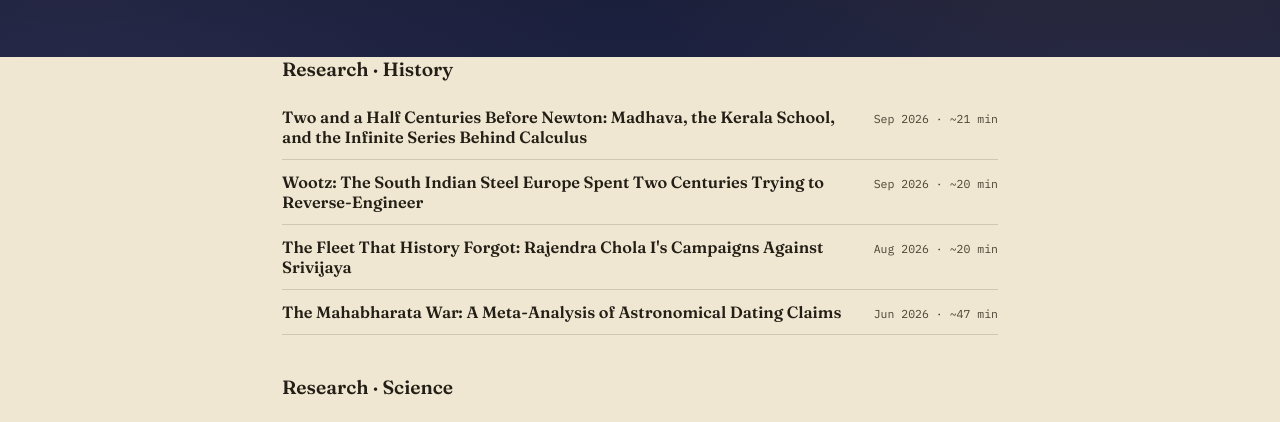
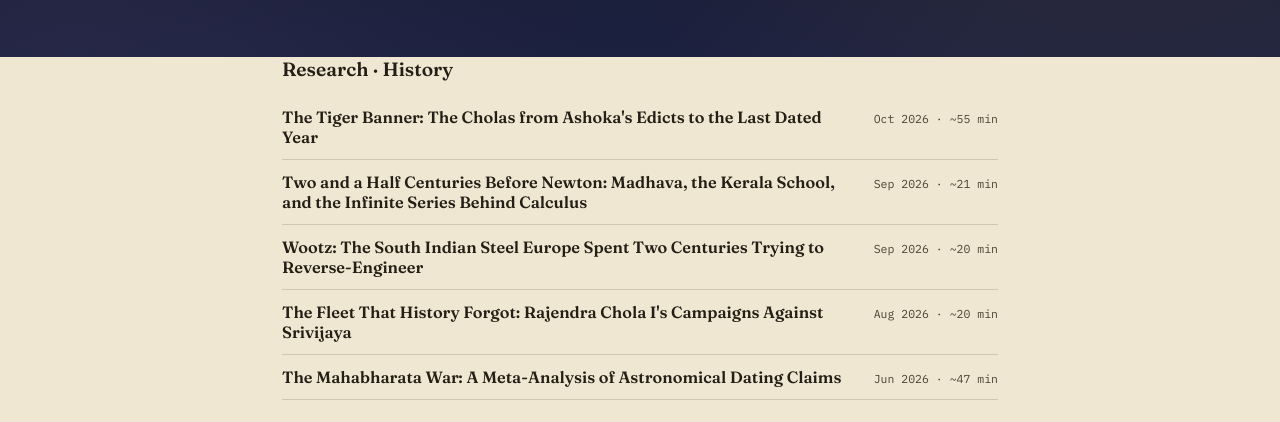
Before and after one commit to Ramanand348/Ramblings-of-Ram, a plain HTML site: page archive.html in a window 1280 px wide. Shown: the part 294-716 px from the top of the page. Drawn offline with Linux system fonts and the light colour scheme.

Commit message:
List the Chola dynasty article in archive.html

```diff
--- a/archive.html
+++ b/archive.html
@@ -72,6 +72,10 @@
 
   <div class="archive-group">
     <h2 class="archive-group-title">Research · History</h2>
+    <a class="archive-row" href="research/history/the-tiger-banner-cholas.html">
+      <span class="archive-row-title">The Tiger Banner: The Cholas from Ashoka's Edicts to the Last Dated Year</span>
+      <span class="archive-row-meta">Oct 2026 · ~55 min</span>
+    </a>
     <a class="archive-row" href="research/history/kerala-school-madhava-infinite-series.html">
       <span class="archive-row-title">Two and a Half Centuries Before Newton: Madhava, the Kerala School, and the Infinite Series Behind Calculus</span>
       <span class="archive-row-meta">Sep 2026 · ~21 min</span>
```
